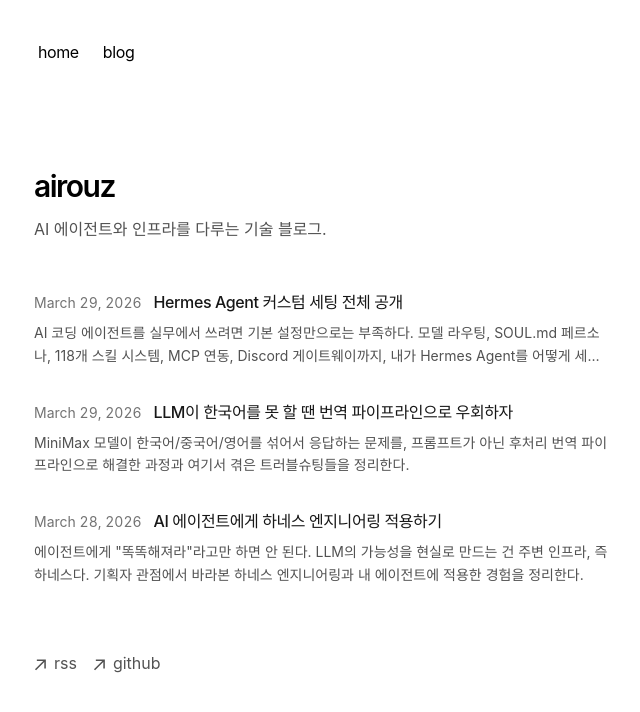
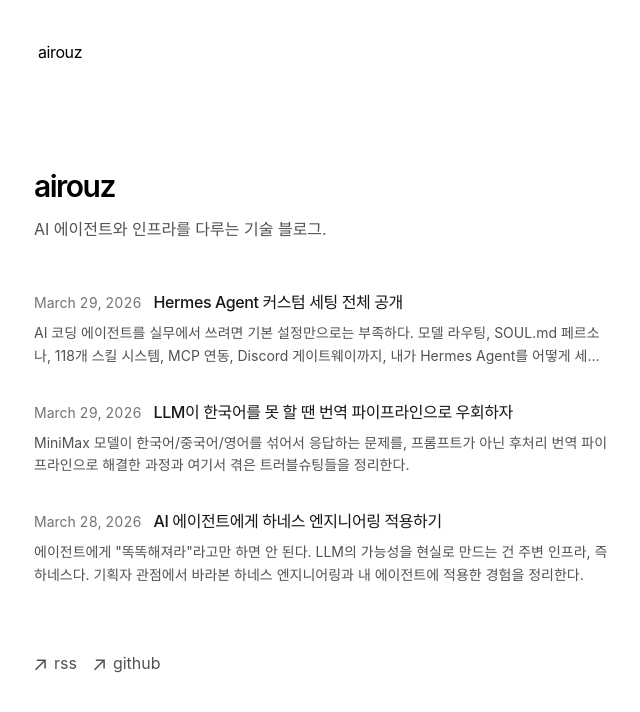
Before and after one commit to airouz/airouz-blog, a Next.js app: page / in a window 1280 px wide. Shown: the top 712 px of the page, without its empty margins (318-958 px from the left). Built offline with nearby package versions, Linux system fonts and the light colour scheme.

Commit message:
update app/components/nav.tsx

```diff
--- a/app/components/nav.tsx
+++ b/app/components/nav.tsx
@@ -1,13 +1,4 @@
 import Link from 'next/link'
-
-const navItems = {
-  '/': {
-    name: 'home',
-  },
-  '/blog': {
-    name: 'blog',
-  },
-}
 
 export function Navbar() {
   return (
@@ -18,17 +9,12 @@
           id="nav"
         >
           <div className="flex flex-row space-x-0 pr-10">
-            {Object.entries(navItems).map(([path, { name }]) => {
-              return (
-                <Link
-                  key={path}
-                  href={path}
-                  className="transition-all hover:text-neutral-800 dark:hover:text-neutral-200 flex align-middle relative py-1 px-2 m-1"
-                >
-                  {name}
-                </Link>
-              )
-            })}
+            <Link
+              href="/"
+              className="transition-all hover:text-neutral-800 dark:hover:text-neutral-200 flex align-middle relative py-1 px-2 m-1"
+            >
+              airouz
+            </Link>
           </div>
         </nav>
       </div>
```
